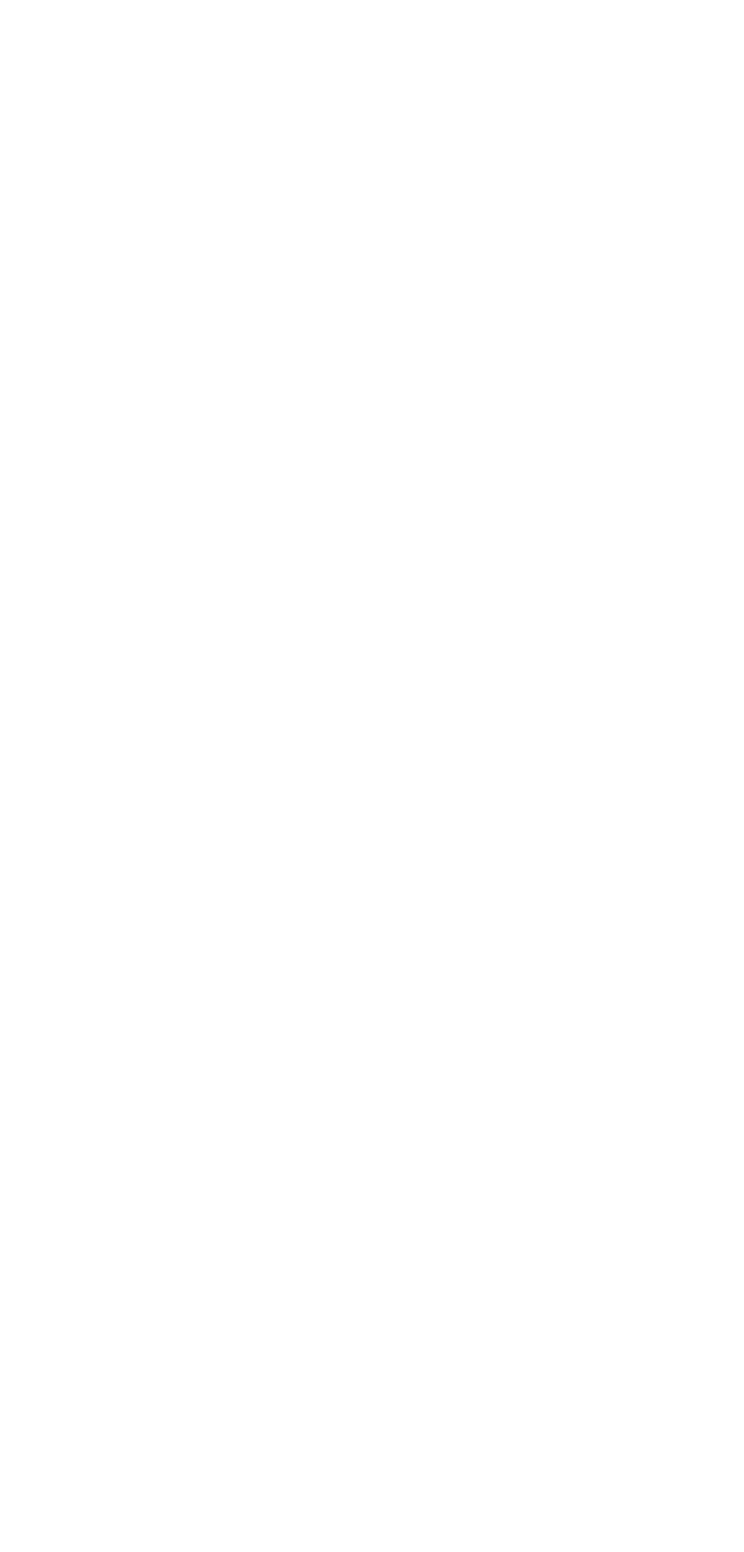
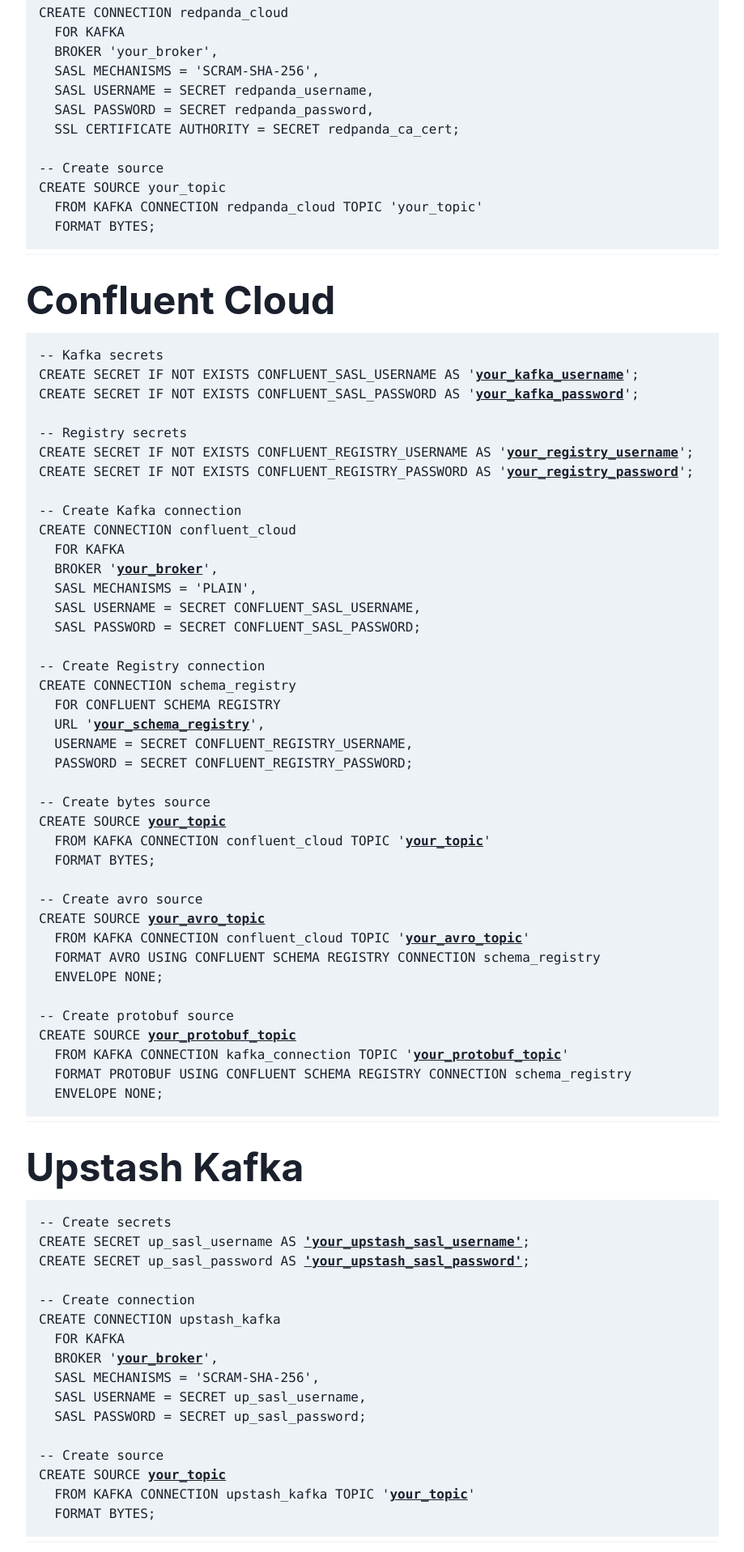
Before and after one commit to bobbyiliev/materialize-config, a React (Create React App) app: page /integrations in a window 1280 px wide. Shown: the part 432-2349 px from the top of the page at 81% size, without its empty margins (180-1099 px from the left). Before the commit the page ends 800 px from the top, so only its background shows below. Built offline with nearby package versions, Linux system fonts and the light colour scheme.

Commit message:
Add integrations statements

```diff
--- a/src/Integrations.tsx
+++ b/src/Integrations.tsx
@@ -3,7 +3,9 @@
 import { ChakraProvider, Container, Divider, VStack } from "@chakra-ui/react";
 import "./App.css";
 
+import ConfluentCloud from './components/integrations/ConfluentCloud';
 import RedpandaCloud from "./components/integrations/RedpandaCloud";
+import Upstash from './components/integrations/Upstash';
 import Header from "./Header";
 import theme from "./theme/index";
 
@@ -19,6 +21,10 @@
         <Container as="main" maxW="4xl" px="5" py="3">
           <RedpandaCloud />
           <Divider />
+          <ConfluentCloud />
+          <Divider />
+          <Upstash />
+          <Divider />
         </Container>
       </VStack>
     </ChakraProvider>
--- /dev/null
+++ b/src/components/integrations/ConfluentCloud.tsx
@@ -0,0 +1,57 @@
+import {
+  Code,
+  Heading,
+} from "@chakra-ui/react";
+
+const ConfluentCloud = () => {
+    return (
+        <>
+            <Heading as="h1" size="2xl" pt="8" pb="4">
+                Confluent Cloud
+            </Heading>
+            <Code p="4" className="sqlOutput" fontSize="md">
+                -- Kafka secrets<br />
+                CREATE SECRET IF NOT EXISTS CONFLUENT_SASL_USERNAME AS '<strong><u>your_kafka_username</u></strong>';<br />
+                CREATE SECRET IF NOT EXISTS CONFLUENT_SASL_PASSWORD AS '<strong><u>your_kafka_password</u></strong>';<br />
+                <br />
+                -- Registry secrets<br />
+                CREATE SECRET IF NOT EXISTS CONFLUENT_REGISTRY_USERNAME AS '<strong><u>your_registry_username</u></strong>';<br />
+                CREATE SECRET IF NOT EXISTS CONFLUENT_REGISTRY_PASSWORD AS '<strong><u>your_registry_password</u></strong>';<br />
+                <br />
+                -- Create Kafka connection<br />
+                CREATE CONNECTION confluent_cloud <br />
+                &nbsp; FOR KAFKA <br />
+                &nbsp; BROKER '<strong><u>your_broker</u></strong>', <br />
+                &nbsp; SASL MECHANISMS = 'PLAIN', <br />
+                &nbsp; SASL USERNAME = SECRET CONFLUENT_SASL_USERNAME, <br />
+                &nbsp; SASL PASSWORD = SECRET CONFLUENT_SASL_PASSWORD; <br />
+                <br />
+                -- Create Registry connection<br />
+                CREATE CONNECTION schema_registry <br />
+                &nbsp; FOR CONFLUENT SCHEMA REGISTRY <br />
+                &nbsp; URL '<strong><u>your_schema_registry</u></strong>', <br />
+                &nbsp; USERNAME = SECRET CONFLUENT_REGISTRY_USERNAME, <br />
+                &nbsp; PASSWORD = SECRET CONFLUENT_REGISTRY_PASSWORD; <br />
+                <br />
+                -- Create bytes source<br />
+                CREATE SOURCE <strong><u>your_topic</u></strong> <br />
+                &nbsp; FROM KAFKA CONNECTION confluent_cloud TOPIC '<strong><u>your_topic</u></strong>' <br />
+                &nbsp; FORMAT BYTES; <br />
+                <br />
+                -- Create avro source<br />
+                CREATE SOURCE <strong><u>your_avro_topic</u></strong> <br />
+                &nbsp; FROM KAFKA CONNECTION confluent_cloud TOPIC '<strong><u>your_avro_topic</u></strong>' <br />
+                &nbsp; FORMAT AVRO USING CONFLUENT SCHEMA REGISTRY CONNECTION schema_registry <br />
+                &nbsp; ENVELOPE NONE; <br />
+                <br />
+                -- Create protobuf source<br />
+                CREATE SOURCE <strong><u>your_protobuf_topic</u></strong> <br />
+                &nbsp; FROM KAFKA CONNECTION kafka_connection TOPIC '<strong><u>your_protobuf_topic</u></strong>' <br />
+                &nbsp; FORMAT PROTOBUF USING CONFLUENT SCHEMA REGISTRY CONNECTION schema_registry <br />
+                &nbsp; ENVELOPE NONE; <br />
+            </Code>
+        </>
+    );
+}
+
+export default ConfluentCloud;
--- a/src/components/integrations/RedpandaCloud.tsx
+++ b/src/components/integrations/RedpandaCloud.tsx
@@ -1,14 +1,6 @@
-import { useState } from "react";
 import {
-  Box,
-  Button,
   Code,
-  Flex,
-  FormControl,
   Heading,
-  Input,
-  Select,
-  Spacer,
 } from "@chakra-ui/react";
 
 const RedpandaCloud = () => {
@@ -17,6 +9,26 @@
             <Heading as="h1" size="2xl" pt="8" pb="4">
                 Redpanda Cloud
             </Heading>
+            <Code p="4" className="sqlOutput" fontSize="md">
+                -- Create secrets <br />
+                CREATE SECRET redpanda_username AS 'your_username'; <br />
+                CREATE SECRET redpanda_password AS 'your_password'; <br />
+                CREATE SECRET redpanda_ca_cert AS  decode('your_base64_certificate_encoded', 'base64');<br />
+                <br />
+                -- Create connection <br />
+                CREATE CONNECTION redpanda_cloud <br />
+                &nbsp; FOR KAFKA <br />
+                &nbsp; BROKER 'your_broker', <br />
+                &nbsp; SASL MECHANISMS = 'SCRAM-SHA-256', <br />
+                &nbsp; SASL USERNAME = SECRET redpanda_username, <br />
+                &nbsp; SASL PASSWORD = SECRET redpanda_password, <br />
+                &nbsp; SSL CERTIFICATE AUTHORITY = SECRET redpanda_ca_cert; <br />
+                <br />
+                -- Create source <br />
+                CREATE SOURCE your_topic <br />
+                &nbsp; FROM KAFKA CONNECTION redpanda_cloud TOPIC 'your_topic' <br />
+                &nbsp; FORMAT BYTES; <br />
+            </Code>
         </>
     );
 }
--- /dev/null
+++ b/src/components/integrations/Upstash.tsx
@@ -0,0 +1,34 @@
+import {
+  Code,
+  Heading,
+} from "@chakra-ui/react";
+
+const Upstash = () => {
+    return (
+        <>
+            <Heading as="h1" size="2xl" pt="8" pb="4">
+                Upstash Kafka
+            </Heading>
+            <Code p="4" className="sqlOutput" fontSize="md">
+                -- Create secrets <br />
+                CREATE SECRET up_sasl_username AS <strong><u>'your_upstash_sasl_username'</u></strong>;<br />
+                CREATE SECRET up_sasl_password AS <strong><u>'your_upstash_sasl_password'</u></strong>;<br />
+                <br />
+                -- Create connection <br />
+                CREATE CONNECTION upstash_kafka <br />
+                &nbsp; FOR KAFKA <br />
+                &nbsp; BROKER '<strong><u>your_broker</u></strong>', <br />
+                &nbsp; SASL MECHANISMS = 'SCRAM-SHA-256', <br />
+                &nbsp; SASL USERNAME = SECRET up_sasl_username, <br />
+                &nbsp; SASL PASSWORD = SECRET up_sasl_password; <br />
+                <br />
+                -- Create source <br />
+                CREATE SOURCE <strong><u>your_topic</u></strong> <br />
+                &nbsp; FROM KAFKA CONNECTION upstash_kafka TOPIC '<strong><u>your_topic</u></strong>' <br />
+                &nbsp; FORMAT BYTES; <br />
+            </Code>
+        </>
+    );
+}
+
+export default Upstash;
```
Also changed, not shown: 2 other files (tests, documents, lock files or other folders).
